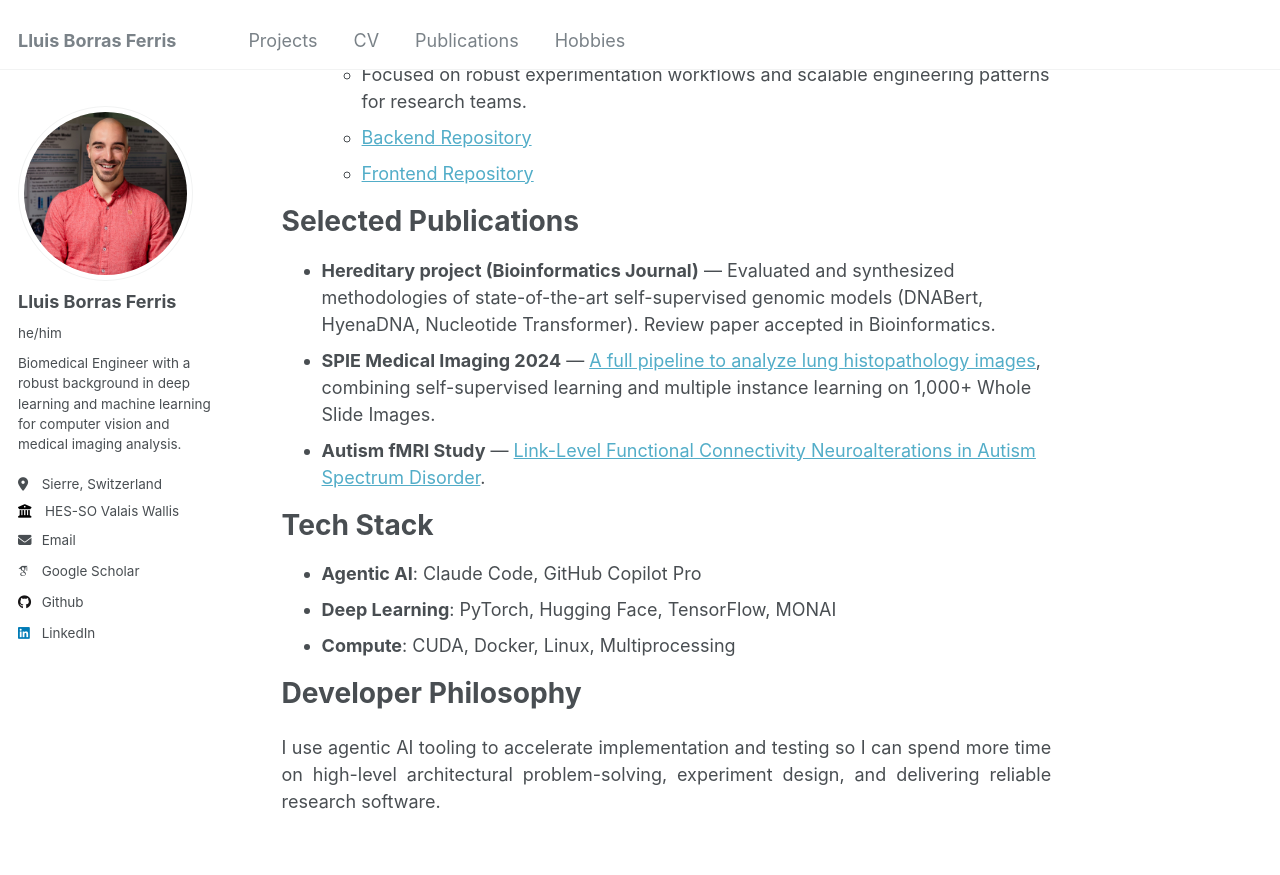
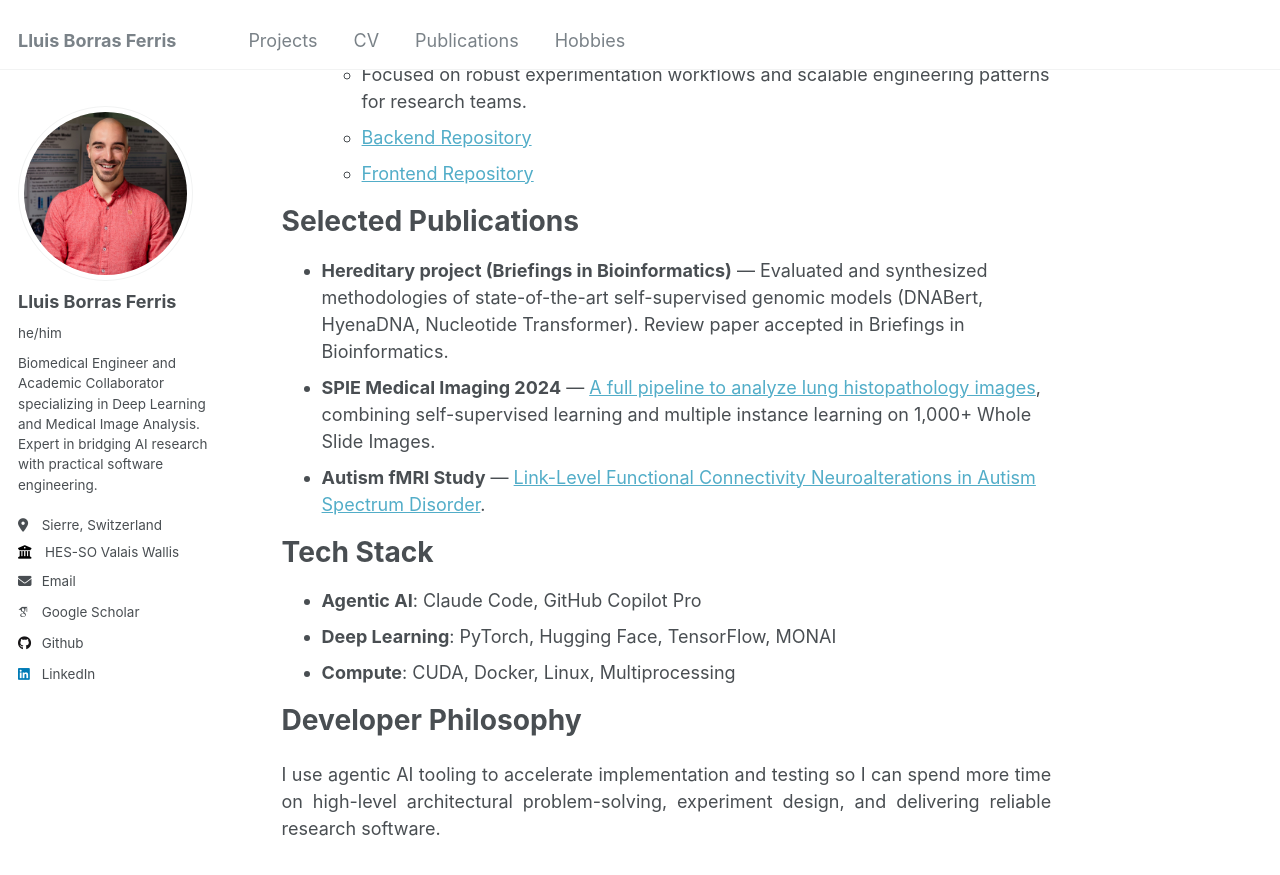
Before and after one commit to lluisb3/lluisb3.github.io, a Jekyll site: the page built from _pages/about.md, in a window 1280 px wide and 900 px high, scrolled down 564 px. Shown: the top 875 px of the window. Built offline with Jekyll 4.4.1, drawn with Linux system fonts in a browser that asks for light colours; some web fonts are replaced.

Commit message:
update some text

```diff
--- a/_config.yml
+++ b/_config.yml
@@ -24,7 +24,7 @@ author:
   avatar           : "Lluis_Borras_Ferris.jpg"
   name             : "Lluis Borras Ferris"
   pronouns         : "he/him"
-  bio              : "Biomedical Engineer with a robust background in deep learning and machine learning for computer vision and medical imaging analysis."
+  bio              : "Biomedical Engineer and Academic Collaborator specializing in Deep Learning and Medical Image Analysis. Expert in bridging AI research with practical software engineering."
   location         : "Sierre, Switzerland"
   employer         : "HES-SO Valais Wallis"
   uri              : # URL
--- a/_pages/about.md
+++ b/_pages/about.md
@@ -26,7 +26,7 @@ Featured Engineering Projects
 Selected Publications
 ======
 
-* **Hereditary project (Bioinformatics Journal)** — Evaluated and synthesized methodologies of state-of-the-art self-supervised genomic models (DNABert, HyenaDNA, Nucleotide Transformer). Review paper accepted in Bioinformatics.
+* **Hereditary project (Briefings in Bioinformatics)** — Evaluated and synthesized methodologies of state-of-the-art self-supervised genomic models (DNABert, HyenaDNA, Nucleotide Transformer). Review paper accepted in Briefings in Bioinformatics.
 * **SPIE Medical Imaging 2024** — [A full pipeline to analyze lung histopathology images](/publication/2024-full_pipeline), combining self-supervised learning and multiple instance learning on 1,000+ Whole Slide Images.
 * **Autism fMRI Study** — [Link-Level Functional Connectivity Neuroalterations in Autism Spectrum Disorder](/publication/2019_Link_level).
 
```
